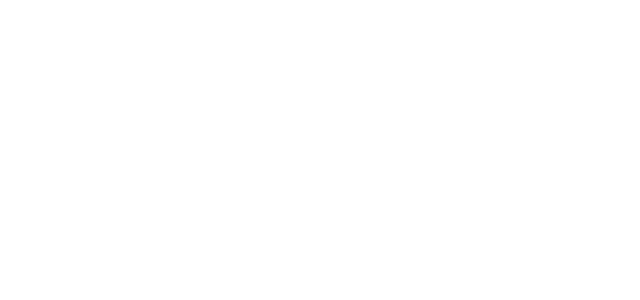
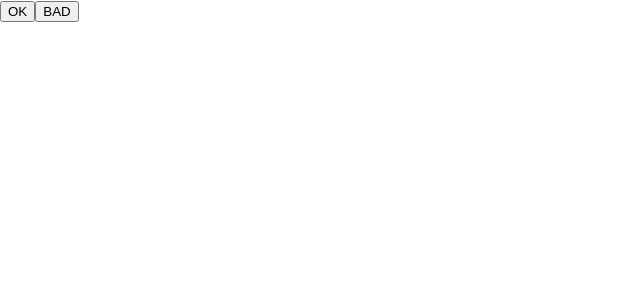
Before and after one commit to michalgrzegor/movie-tinder, a React (Create React App) app: page / in a window 1280 px wide. Shown: the top 300 px of the page, without its empty margins (0-640 px from the left). Built offline with nearby package versions, Linux system fonts and the light colour scheme.

Commit message:
added context, reducer, actions for movies data

```diff
--- a/src/App.tsx
+++ b/src/App.tsx
@@ -1,8 +1,16 @@
 import React from 'react';
 import './App.css';
+import ButtonsContainer from './components/buttonsContainer';
+import MoviesContextProvider from './contexts/moviesContext';
 
 const App = (): JSX.Element => {
-  return <div className="App" />;
+  return (
+    <div className="App">
+      <MoviesContextProvider>
+        <ButtonsContainer />
+      </MoviesContextProvider>
+    </div>
+  );
 };
 
 export default App;
--- /dev/null
+++ b/src/components/buttonsContainer.tsx
@@ -0,0 +1,12 @@
+import React from 'react';
+
+const ButtonsContainer = () => {
+  return (
+    <div>
+      <button type="button">OK</button>
+      <button type="button">BAD</button>
+    </div>
+  );
+};
+
+export default ButtonsContainer;
--- /dev/null
+++ b/src/contexts/moviesContext.tsx
@@ -0,0 +1,24 @@
+import React, { createContext, useReducer, useEffect, ReactNode } from 'react';
+import { MoviesContextType } from '../interfaces/moviesContextInterface';
+import moviesReducer from '../reducers/moviesReducer';
+
+export const MoviesContext = createContext<undefined | MoviesContextType>(undefined);
+
+const MoviesContextProvider = ({ children }: { children: ReactNode }) => {
+  const [movies, dispatch] = useReducer(moviesReducer, []);
+
+  useEffect(() => {
+    fetch('./movies.json', {
+      headers: {
+        'Content-Type': 'application/json',
+        Accept: 'application/json',
+      },
+    })
+      .then((data) => data.json())
+      .then((moviesArray) => dispatch({ type: 'SET_MOVIES', payload: moviesArray }));
+  }, []);
+
+  return <MoviesContext.Provider value={{ movies, dispatch }}>{children}</MoviesContext.Provider>;
+};
+
+export default MoviesContextProvider;
--- /dev/null
+++ b/src/interfaces/moviesContextInterface.ts
@@ -0,0 +1,6 @@
+import { Movie } from './movie';
+
+export interface MoviesContextType {
+  movies: Movie[];
+  dispatch: React.Dispatch<any>;
+}
--- /dev/null
+++ b/src/reducers/moviesActions.ts
@@ -0,0 +1,3 @@
+import { Movie } from './../interfaces/movie';
+
+export type ACTIONTYPE = { type: 'SET_MOVIES'; payload: Movie[] };
--- /dev/null
+++ b/src/reducers/moviesReducer.ts
@@ -0,0 +1,14 @@
+import { Movie } from '../interfaces/movie';
+import { ACTIONTYPE } from './moviesActions';
+
+const moviesReducer = (state: Movie[], action: ACTIONTYPE) => {
+  switch (action.type) {
+    case 'SET_MOVIES':
+      console.log(action.payload);
+      return [...action.payload];
+    default:
+      return state;
+  }
+};
+
+export default moviesReducer;
```
Also changed, not shown: public/movies.json (renamed from assets/movies.json), 1 other file (tests, documents, lock files or other folders).
